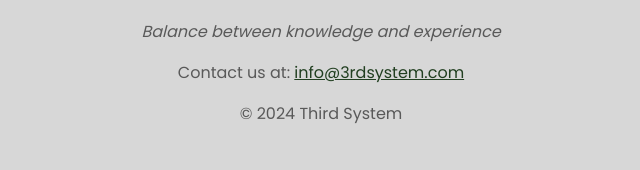
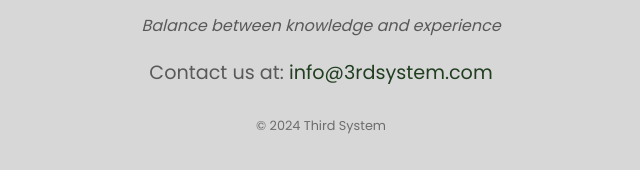
Before and after one commit to 3rdsystem/3rdsystem.github.io, a plain HTML site: page index.html in a window 1280 px wide. Shown: the part 582-752 px from the top of the page, without its empty margins (319-959 px from the left). Drawn offline with Linux system fonts and the light colour scheme.

Commit message:
Update index.html

```diff
--- a/index.html
+++ b/index.html
@@ -2,7 +2,7 @@
 <html>
 <head>
     <title>3rdSystem Software</title>
-    <!-- <link rel="icon" type="image/png" href="path_to_your_favicon.png"/> -->
+    <!-- <link rel="icon" type="image/png" href="favicon.png"/> -->
     <link href="https://fonts.googleapis.com/css2?family=Poppins:wght@400;600&display=swap" rel="stylesheet">
     <meta charset="UTF-8">
     <meta name="viewport" content="width=device-width, initial-scale=1.0">
@@ -30,17 +30,33 @@
             color: #262626;
         }
 
-        a {
+        a, a:visited {
             color: #213f20;
+            text-decoration: none;
         }
 
-        p {
-            color: #595959;
+        a:hover {
+            color: #262626;
+        }
+
+        .contact {
+            margin-top: 20px;
+            font-size: 1.2em;
+        }
+
+        .copyright {
+            margin-top: 30px;
+            font-size: 0.8em;
+            color: #6D6D6D;
         }
 
         @media (max-width: 600px) {
             h1 {
                 font-size: 1.5em;
+            }
+
+            .contact {
+                font-size: 1em;
             }
         }
     </style>
@@ -50,8 +66,8 @@
         <img src="3S-LOGO.png" alt="Company Logo" style="max-width: 50%; height: auto;">
         <h1>Coming soon...</h1>
         <p><i>Balance between knowledge and experience</i></p>
-        <p>Contact us at: <a href = "mailto: info@3rdsystem.com">info@3rdsystem.com</a></p>
-        <p>&copy; 2024 Third System</p>
+        <p class="contact">Contact us at: <a href="mailto:info@3rdsystem.com">info@3rdsystem.com</a></p>
+        <p class="copyright">&copy; 2024 Third System</p>
     </div>
 </body>
 </html>
```
